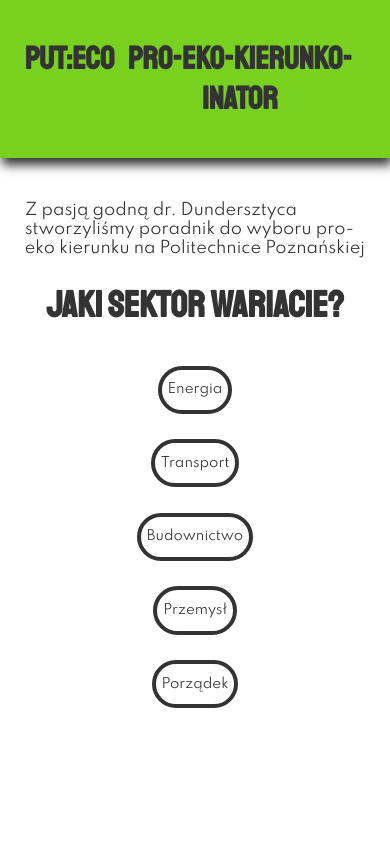
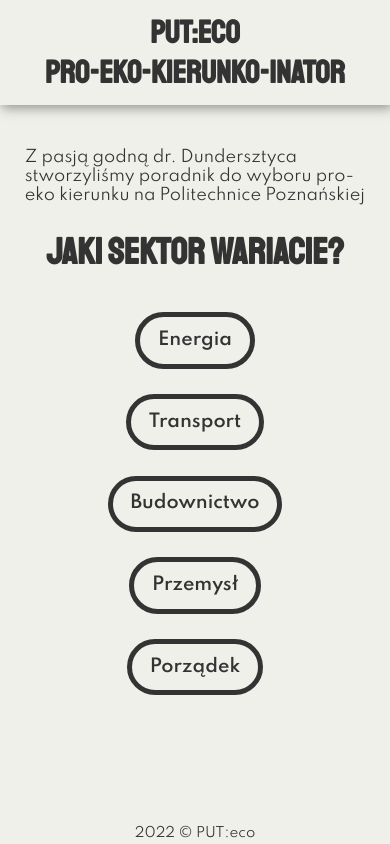
Before and after one commit to kajetannow/pro-eko-kierunko-inator, a Gatsby site: page / in a window 390 px wide. Built offline with nearby package versions, Linux system fonts and the light colour scheme; Gatsby itself is replaced by a stand-in of ours.

Commit message:
css fixes

```diff
--- a/src/components/Layout.js
+++ b/src/components/Layout.js
@@ -21,6 +21,9 @@
             <main>
                 { props.children }
             </main>
+            <footer>
+                <small>2022 &copy; PUT:eco</small>
+            </footer>
         </div>
     )
 }
--- a/src/styles/global.scss
+++ b/src/styles/global.scss
@@ -1,7 +1,38 @@
 $headline-font: "Staatliches", "Impact", cursive;
 $main-font: "Spartan", "Segoe UI", "Roboto", sans-serif;
 $gray: #333333;
-$white: #f0f0e0;
+$white: #f0f0ea;
+
+@keyframes fadeIn{
+from{
+    opacity: 0;
+}
+to{
+    opacity: 1;
+}
+}
+
+@keyframes fadeInDelay{
+    0%{
+        opacity: 0;
+    }
+    30%{
+        opacity: 0;
+    }
+    100%{
+        opacity: 1;
+    }
+    }
+
+@keyframes fadeOut{
+    from{
+        opacity: 1;
+    }
+    to{
+        opacity: 0;
+    }
+    }
+
 
 html{
     font-size: 16px;
@@ -13,20 +44,22 @@
     margin: 0px;
     padding: 0px;
     color: $gray;
-    background-color: white;
+    background-color: $white;
 }
 
 nav{
     display: flex;
     //position: fixed;
-    background-color: #78d11e;
+    //background-color: #78d11e;
+    background-color: $white;
+    //background-color: #71E424;
     justify-content: space-between;
     padding: 1.5vh 6.33vw;
     margin-bottom: 5vh;
     h1.h-font{
         font-size: 2em;
     }
-    box-shadow: 2px 7px 10px $gray;
+    box-shadow: 2px 3px 11px rgba($gray, 0.5);
 }
 
 a{
@@ -38,7 +71,9 @@
 }
 
 main{
+    animation: fadeIn 0.2s ease-in;
     padding: 0 6.33vw;
+    min-height: 80vh;
 }
 
 h1, h3{
@@ -86,21 +121,69 @@
 }
 
 .hidden{
+    opacity: 0;
     display: none;
+}
+
+.result-container{
+    //opacity: 1;
+    animation: fadeIn 0.3s ease-in;
+    h2{font-weight: 500;}
+    .btn{
+        margin: 10vh 16.67vw;
+        text-align: center;
+        animation: fadeInDelay 2.5s ease-in;
+    }
+}
+
+.winners{
+    margin: 6.33vh 0;
+    animation: fadeInDelay 1.5s ease-in;
+}
+
+.all-options{
+    //opacity: 1;
+    animation: fadeInDelay 2.5s ease-in;
 }
 
 button, .btn{
     font-family: $main-font;
     background-color: inherit;
     color: $gray;
-    padding: 1.5vh 1.5vw;
+    padding: 1.5vh 1em;
     margin: 1.5vh 1.5vw;
     border: 0.3em solid $gray;
     border-radius: 3em;
+    font-weight: 600;
+    font-size: 1.1em;
     &:hover{
         opacity: 0.7;
+        color: $white;
+        background-color: $gray;
     }
 }
 .btn{
     display: block;
 }
+
+.btn-show{
+margin: 5vh 32vw;
+}
+form{
+    display: flex;
+    flex-direction: column;
+    margin-bottom: 30vh;
+}
+
+footer{
+    text-align: center;
+}
+
+@media (max-width: 460px) {
+    nav{
+        flex-direction: column;
+        h1.h-font{
+            margin: 0;
+        }
+    }
+}
```
Also changed, not shown: src/components/Result.js (+8 -5 lines), src/styles/global.css, src/styles/global.min.css.
